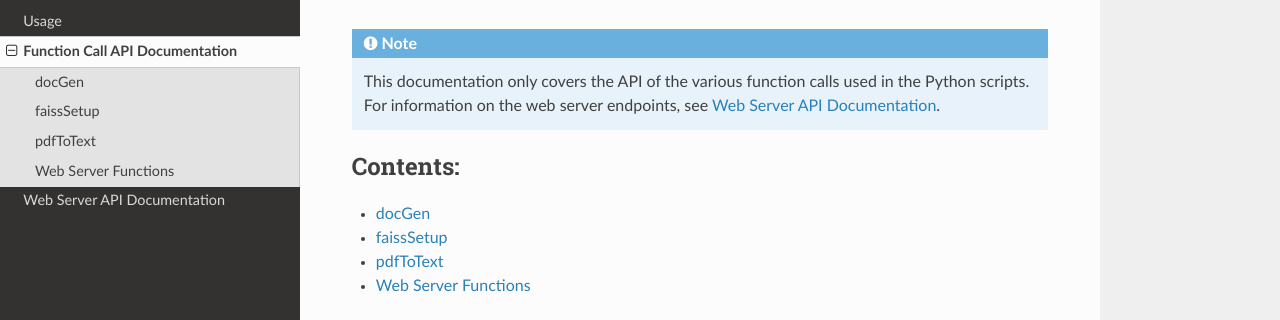
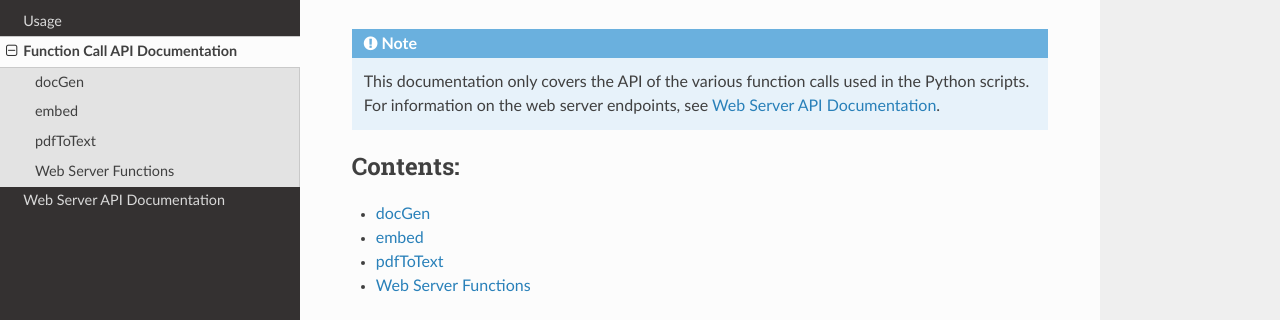
Before and after one commit to sideoffryes/AI_Wargaming_Capstone, a Sphinx documentation site: the page built from docs/source/api.rst, in a window 1280 px wide. Shown: the part 131-451 px from the top of the page. Built offline with Sphinx 7.4.7 and the Read the Docs theme 3.1.0, drawn with Linux system fonts in a browser that asks for light colours.

Commit message:
updated docs for new embeddings script

```diff
--- a/docs/source/api.rst
+++ b/docs/source/api.rst
@@ -10,6 +10,6 @@ Function Call API Documentation
     :caption: Contents:
 
     docGen
-    faissSetup
+    embed
     pdfToText
     app_funcs
--- /dev/null
+++ b/docs/source/embed.rst
@@ -0,0 +1,5 @@
+embed
+==========
+
+.. automodule:: embed
+   :members:
--- a/docs/source/faissSetup.rst
+++ /dev/null
@@ -1,5 +0,0 @@
-faissSetup
-==========
-
-.. automodule:: faissSetup
-   :members:
```
